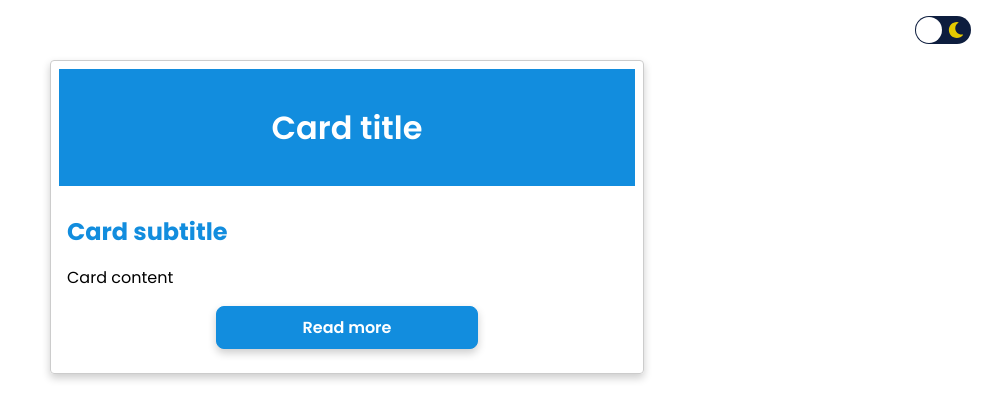
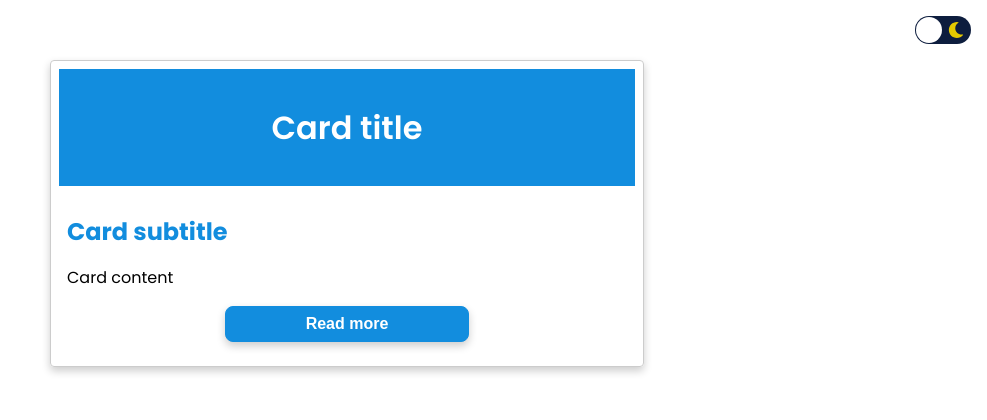
Before and after one commit to Mickael-Mesloub/react-ts-boilerplate, a React (Vite) app: page / in a window 1280 px wide. Shown: the top 420 px of the page, without its empty margins (293-1280 px from the left). Built offline with nearby package versions, Linux system fonts and the light colour scheme; a web font is replaced by a local one.

Commit message:
feat(Card component): add condition to display button or not

```diff
--- a/src/ui/components/cards/Card.tsx
+++ b/src/ui/components/cards/Card.tsx
@@ -5,8 +5,9 @@ interface CardProps {
   cardTitle: string;
   cardSubtitle?: string;
   cardContent: string;
+  hasButton: boolean;
   buttonType?: string;
-  buttonTitle: string;
+  buttonTitle?: string;
 }
 
 const Card = ({
@@ -14,6 +15,7 @@ const Card = ({
   cardTitle,
   cardSubtitle,
   cardContent,
+  hasButton,
   buttonType,
   buttonTitle,
 }: CardProps) => {
@@ -26,11 +28,15 @@ const Card = ({
         {cardSubtitle && <h2 className="sub-heading">{cardSubtitle}</h2>}
 
         <p className="card-content">{cardContent}</p>
-        <div className="card-footer">
-          <div className={`button${buttonType ? ` ${buttonType}-button` : ''}`}>
-            {buttonTitle}
+        {hasButton && (
+          <div className="card-footer">
+            <button
+              className={`button${buttonType ? ` ${buttonType}-button` : ''}`}
+            >
+              {buttonTitle}
+            </button>
           </div>
-        </div>
+        )}
       </div>
     </div>
   );
--- a/src/ui/pages/home/HomePage.tsx
+++ b/src/ui/pages/home/HomePage.tsx
@@ -12,6 +12,7 @@ const HomePage = () => {
         cardTitle={'Card title'}
         cardSubtitle={'Card subtitle'}
         cardContent={'Card content'}
+        hasButton={true}
         buttonTitle={'Read more'}
       />
     </Layout>
```
